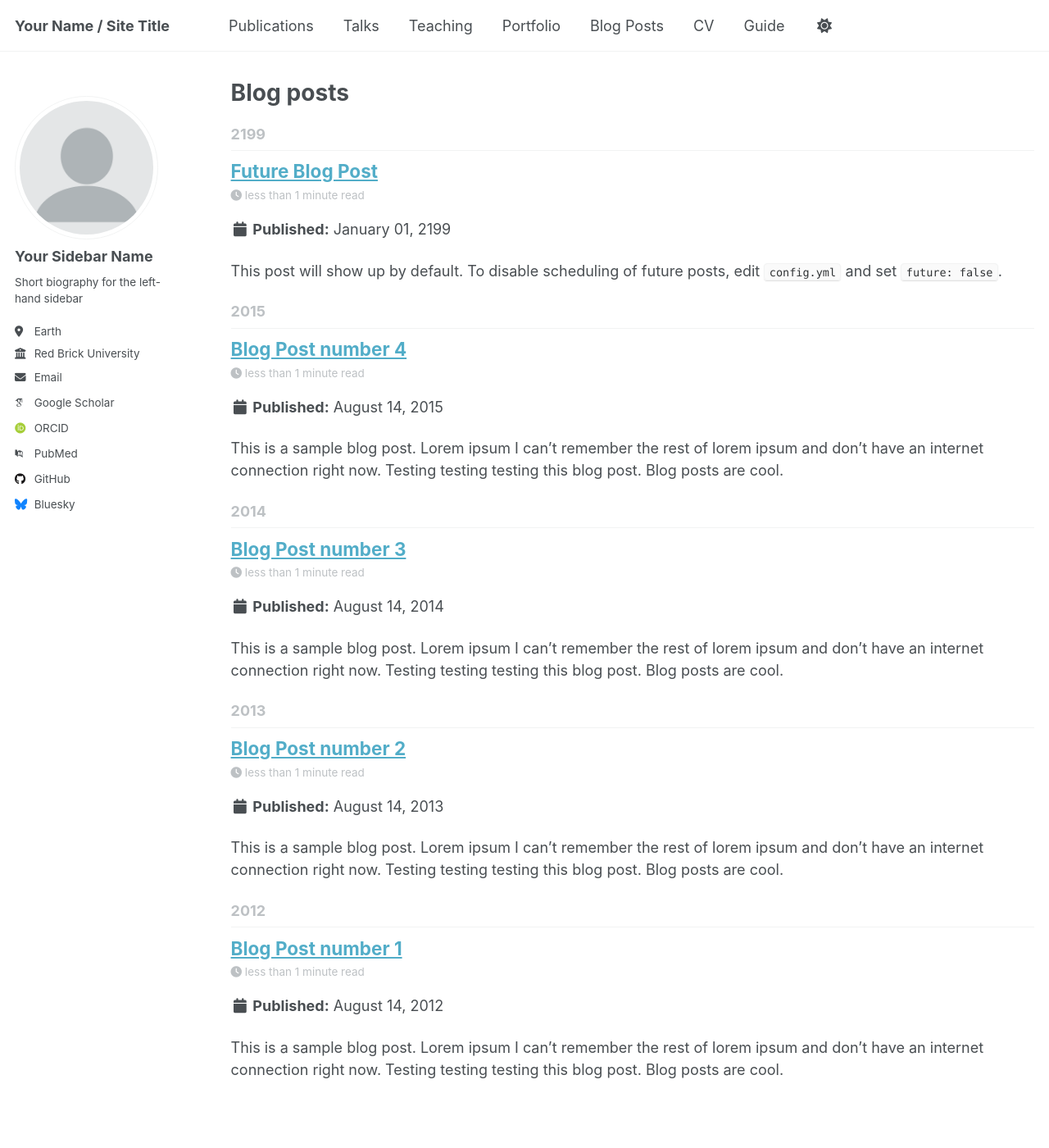
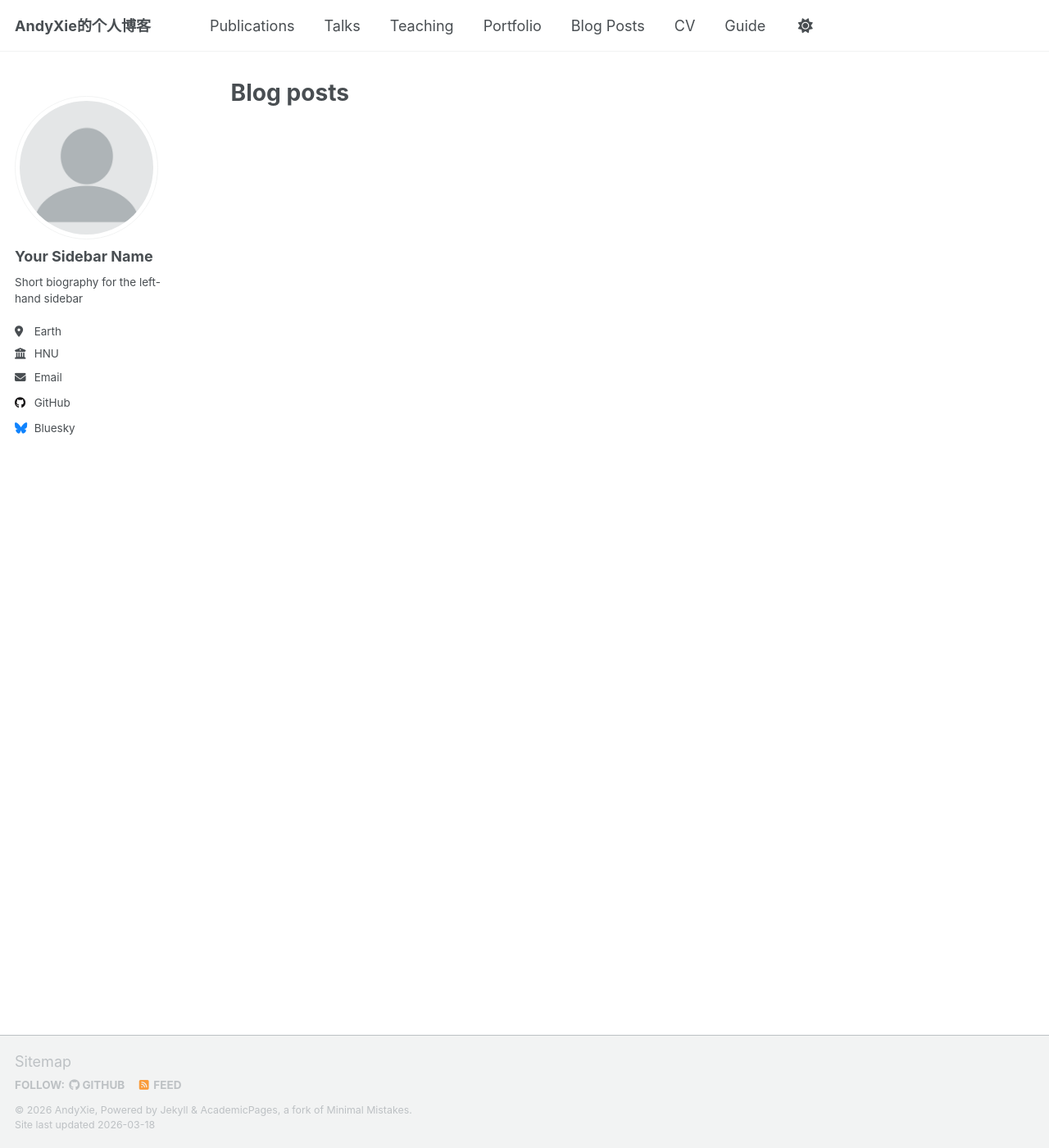
Before and after one commit to AndyXie-google/Andyxie-google.github.io, a Jekyll site: the page built from _pages/year-archive.html, in a window 1280 px wide and 1400 px high. Shown: the whole window at 82% size. Built offline with Jekyll 4.4.1, drawn with Linux system fonts in a browser that asks for light colours; some web fonts are replaced; a script that is not in the unit is left out; some of the changed text lies outside the part shown.

Commit message:
redirect urls and rename site

```diff
--- a/_config.yml
+++ b/_config.yml
@@ -9,14 +9,14 @@
 # Basic Site Settings
 locale                   : "en-US"
 site_theme               : "default" # Currently available options are "default", "air"
-title                    : "Your Name / Site Title"
+title                    : "AndyXie的个人博客"
 title_separator          : "-"
-name                     : &name "Your Name"
+name                     : &name "AndyXie"
 description              : &description "Your Name's academic portfolio"   # Update this with a general description of your site, this is the default if not overridden by a page
-url                      : https://academicpages.github.io # The base hostname & protocol for your site e.g. "https://[your GitHub username].github.io",
+url                      : https://andyxie-google.github.io # The base hostname & protocol for your site e.g. "https://[your GitHub username].github.io",
                                                            # or if you already have some other page hosted on Github then use "https://[your GitHub username].github.io/[Your Repo Name]"
 baseurl                  : "" # the subpath of your site, e.g. "/blog"
-repository               : "academicpages/academicpages.github.io"
+repository               : "AndyXie-google/Andyxie-google.github.io"
 
 # Site Author - The following control what appear as part of the author content on the side bar.
 #               If a field is blank the icon and link will not appear, otherwise it will be shown.
@@ -28,19 +28,19 @@ author:
   pronouns         : # example: "she/her"
   bio              : "Short biography for the left-hand sidebar"
   location         : "Earth"
-  employer         : "Red Brick University"
+  employer         : "HNU"
   uri              : # URL
-  email            : "none@example.org"
+  email            : "xierabbit@qq.com"
 
   # Academic websites
   academia         : # URL
   arxiv            : # URL - Update with the correct link to your profile
-  googlescholar    : "https://scholar.google.com/citations?user=PS_CX0AAAAAJ"
+  googlescholar    : # "https://scholar.google.com/citations?user=PS_CX0AAAAAJ"
   inspire-hep      : # URL
   impactstory      : # URL
-  orcid            : "https://orcid.org/yourorcidurl"
+  orcid            : # "https://orcid.org/yourorcidurl"
   semantic         : # URL
-  pubmed           : "https://www.ncbi.nlm.nih.gov/pubmed/?term=john+snow"
+  pubmed           : # "https://www.ncbi.nlm.nih.gov/pubmed/?term=john+snow"
   researchgate     : # URL
   scopus           : # URL
 
@@ -48,7 +48,7 @@ author:
   bitbucket        : # Username - Update with your username on the site
   codepen          : # Username
   dribbble         : # Username
-  github           : "academicpages"
+  github           : "AndyXie0718"
   kaggle           : # Username
   stackoverflow    : # User number or user number and name (i.e., use "1" or "1/jeff-atwood")
 
--- a/_posts/2012-08-14-blog-post-1.md
+++ /dev/null
@@ -1,20 +0,0 @@
----
-title: 'Blog Post number 1'
-date: 2012-08-14
-permalink: /posts/2012/08/blog-post-1/
-tags:
-  - cool posts
-  - category1
-  - category2
----
-
-This is a sample blog post. Lorem ipsum I can't remember the rest of lorem ipsum and don't have an internet connection right now. Testing testing testing this blog post. Blog posts are cool.
-
-Headings are cool
-======
-
-You can have many headings
-======
-
-Aren't headings cool?
-------
--- a/_posts/2013-08-14-blog-post-2.md
+++ /dev/null
@@ -1,20 +0,0 @@
----
-title: 'Blog Post number 2'
-date: 2013-08-14
-permalink: /posts/2013/08/blog-post-2/
-tags:
-  - cool posts
-  - category1
-  - category2
----
-
-This is a sample blog post. Lorem ipsum I can't remember the rest of lorem ipsum and don't have an internet connection right now. Testing testing testing this blog post. Blog posts are cool.
-
-Headings are cool
-======
-
-You can have many headings
-======
-
-Aren't headings cool?
-------
--- a/_posts/2014-08-14-blog-post-3.md
+++ /dev/null
@@ -1,20 +0,0 @@
----
-title: 'Blog Post number 3'
-date: 2014-08-14
-permalink: /posts/2014/08/blog-post-3/
-tags:
-  - cool posts
-  - category1
-  - category2
----
-
-This is a sample blog post. Lorem ipsum I can't remember the rest of lorem ipsum and don't have an internet connection right now. Testing testing testing this blog post. Blog posts are cool.
-
-Headings are cool
-======
-
-You can have many headings
-======
-
-Aren't headings cool?
-------
--- a/_posts/2199-01-01-future-post.md
+++ /dev/null
@@ -1,11 +0,0 @@
----
-title: 'Future Blog Post'
-date: 2199-01-01
-permalink: /posts/2012/08/blog-post-4/
-tags:
-  - cool posts
-  - category1
-  - category2
----
-
-This post will show up by default. To disable scheduling of future posts, edit `config.yml` and set `future: false`.
```
Also changed, not shown: _posts/01A_jetpack版本兼容与刷机说明.md (added, +44 -0 lines), _posts/01B_dev-sidecar安装与反向代理说明.md (added, +47 -0 lines), _posts/01_build paddlepaddle-gpu.md (added, +171 -0 lines), _posts/2015-08-14-blog-post-4.md (deleted, +0 -20 lines).
